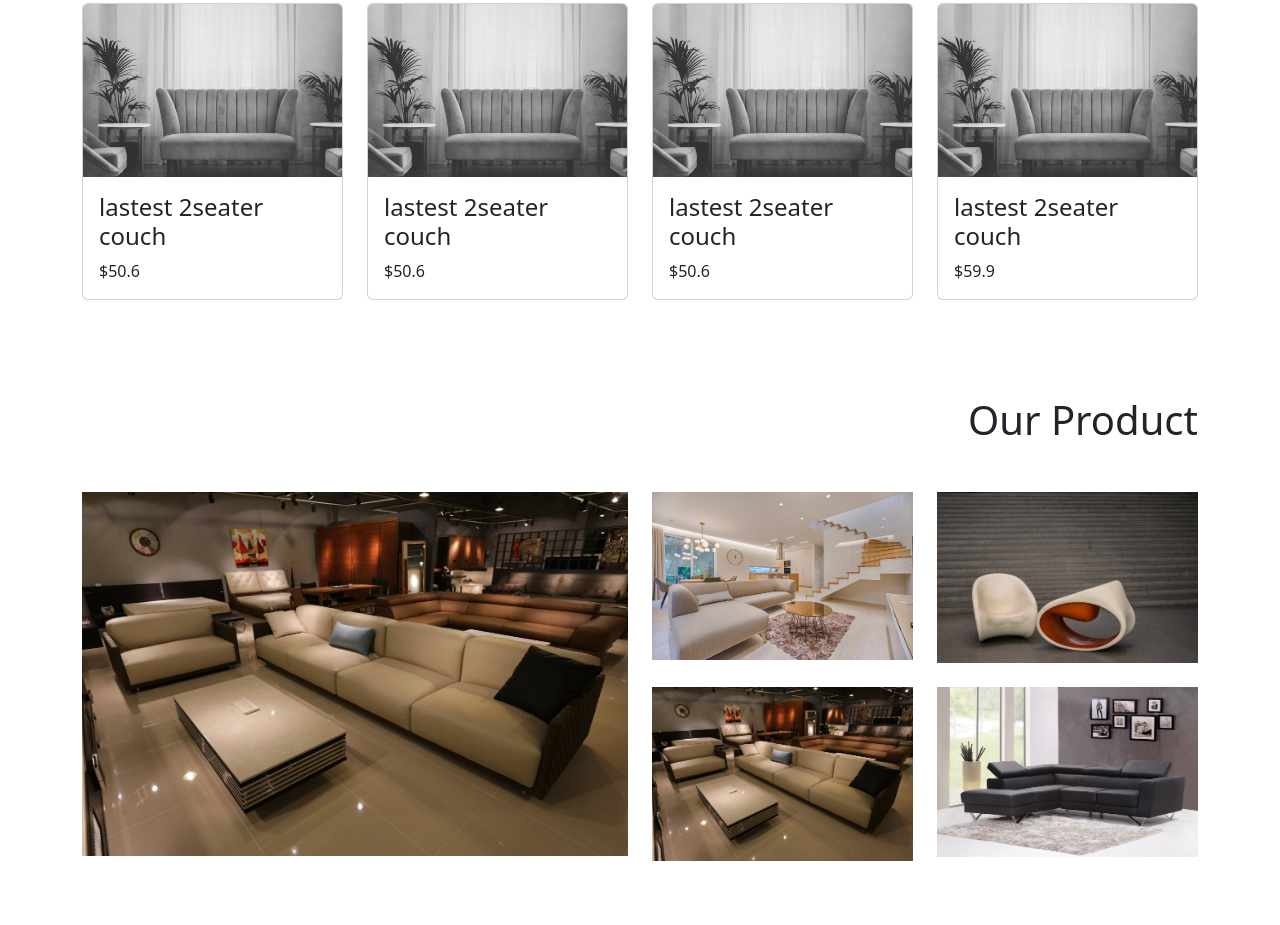
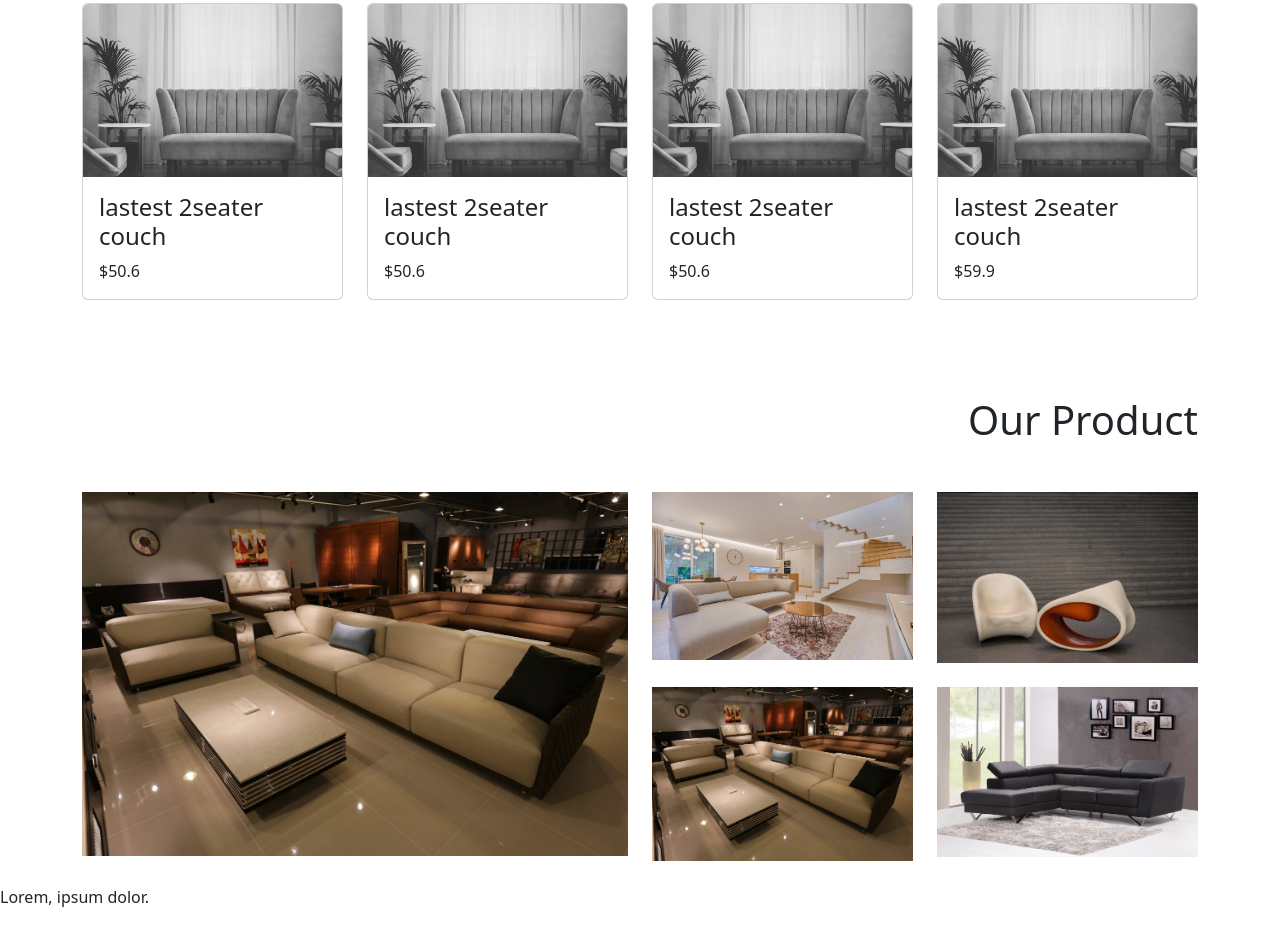
Before and after one commit to Goodiecodes/class_work, a plain HTML site: page index.html in a window 1280 px wide. Shown: the part 674-1599 px from the top of the page. Before the commit the page ends 1559 px from the top, so only its background shows below. Drawn offline with Linux system fonts and the light colour scheme.

Commit message:
added a p tag

```diff
--- a/index.html
+++ b/index.html
@@ -193,6 +193,9 @@
         </div>
      </section>
     <!-- Product ends -->
+     <p>
+        Lorem, ipsum dolor.
+     </p>
 
     <script src="assets/js/bootstrap.bundle.min.js"></script>
 </body>
```
